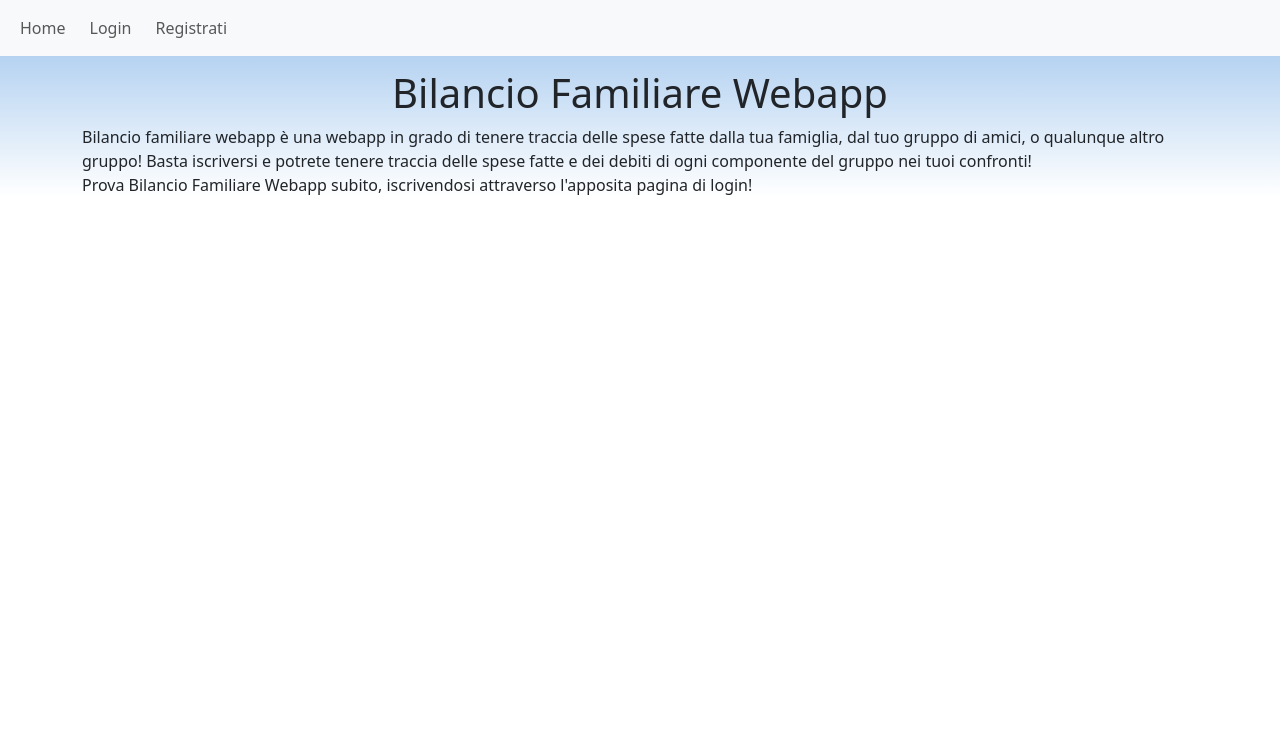
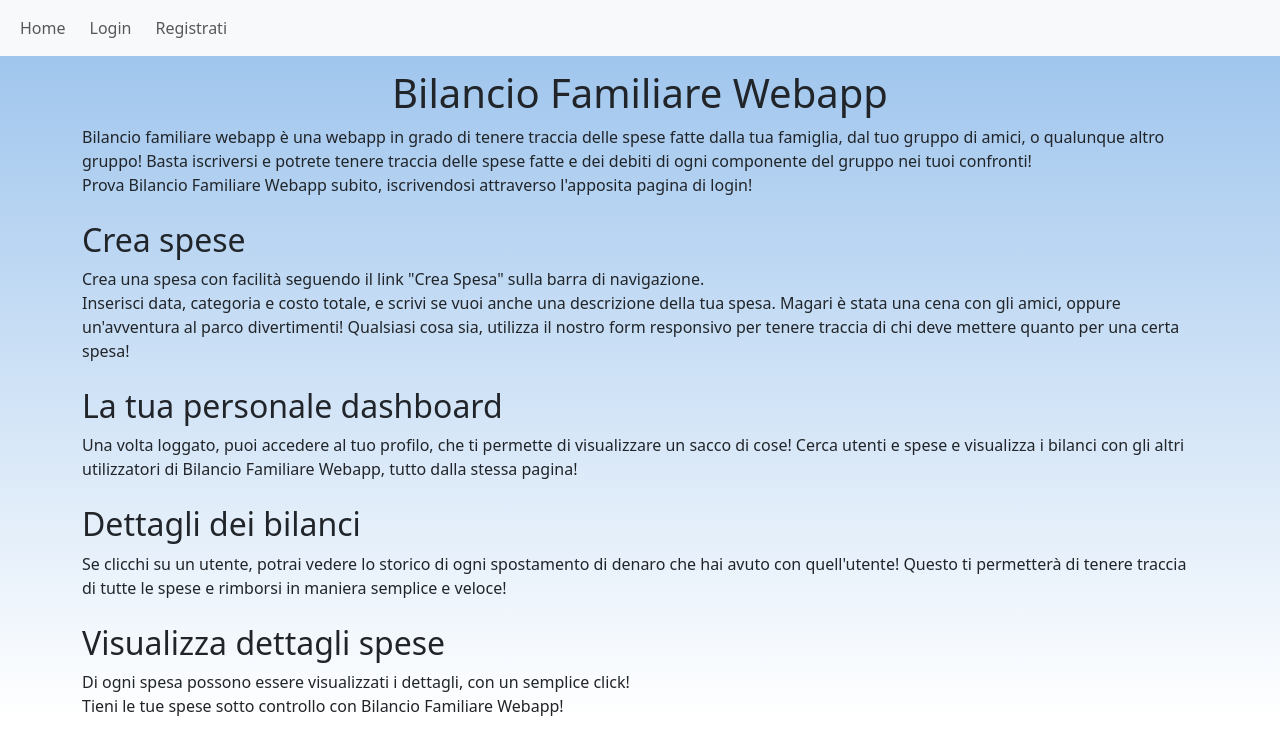
Before and after one commit to LolloG99/BilancioFamiliare, a website: page ProgettoGiaccariLorenzo/app/public/index.html in a window 1280 px wide. Drawn offline with nearby package versions, Linux system fonts and the light colour scheme; no server answers.

Commit message:
Better index

```diff
--- a/ProgettoGiaccariLorenzo/app/app.js
+++ b/ProgettoGiaccariLorenzo/app/app.js
@@ -60,6 +60,7 @@ app.post("/api/auth/signup", async (req, res) => {
     if (!same_user) {
       const db_user = await users.collection("users").insertOne(new_user);
       req.session.user = new_user;
+      res.json({ message: "Signup successful!" });
     } else {
       res.statusMessage = "username already taken";
       res.status(403).send();
--- a/ProgettoGiaccariLorenzo/app/public/assets/js/createExpense.js
+++ b/ProgettoGiaccariLorenzo/app/public/assets/js/createExpense.js
@@ -126,7 +126,7 @@ form.addEventListener("submit", async (event) => {
     return;
   } else {
     alert("Spesa aggiunta con successo! :)");
-    return;
+    window.location.replace("/create-expense");
   }
 });
 
--- a/ProgettoGiaccariLorenzo/app/public/index.html
+++ b/ProgettoGiaccariLorenzo/app/public/index.html
@@ -48,7 +48,26 @@
         Bilancio familiare webapp è una webapp in grado di tenere traccia delle spese fatte dalla tua famiglia,
         dal tuo gruppo di amici, o qualunque altro gruppo! Basta iscriversi e potrete tenere traccia delle spese
         fatte e dei debiti di ogni componente del gruppo nei tuoi confronti!<br>
-        Prova Bilancio Familiare Webapp subito, iscrivendosi attraverso l'apposita pagina di login!
+        Prova Bilancio Familiare Webapp subito, iscrivendosi attraverso l'apposita pagina di login!<br>
+        <br>
+        <h2>Crea spese</h2>
+        Crea una spesa con facilità seguendo il link "Crea Spesa" sulla barra di navigazione.<br>
+        Inserisci data, categoria e costo totale, e scrivi se vuoi anche una descrizione della tua spesa.
+        Magari è stata una cena con gli amici, oppure un'avventura al parco divertimenti! Qualsiasi cosa sia,
+        utilizza il nostro form responsivo per tenere traccia di chi deve mettere quanto per una certa spesa!<br>
+        <br>
+        <h2>La tua personale dashboard</h2>
+        Una volta loggato, puoi accedere al tuo profilo, che ti permette di visualizzare un sacco di cose!
+        Cerca utenti e spese e visualizza i bilanci con gli altri utilizzatori di Bilancio Familiare Webapp,
+        tutto dalla stessa pagina!<br>
+        <br>
+        <h2>Dettagli dei bilanci</h2>
+        Se clicchi su un utente, potrai vedere lo storico di ogni spostamento di denaro che hai avuto con quell'utente!
+        Questo ti permetterà di tenere traccia di tutte le spese e rimborsi in maniera semplice e veloce!<br>
+        <br>
+        <h2>Visualizza dettagli spese</h2>
+        Di ogni spesa possono essere visualizzati i dettagli, con un semplice click!<br>
+        Tieni le tue spese sotto controllo con Bilancio Familiare Webapp!
 
     </div>
     <!-- <script src="https://cdn.jsdelivr.net/npm/bootstrap@5.3.2/dist/js/bootstrap.bundle.min.js"
```
